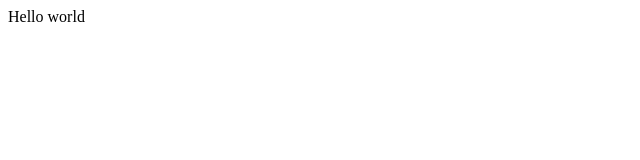
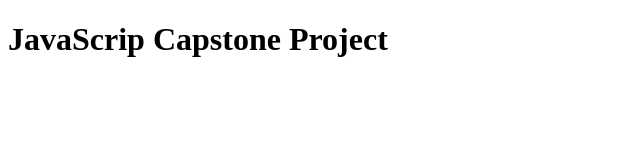
Before and after one commit to micposso/JS-Capstone-Project-Spring-2024-MidWood, a plain HTML site: page index.html in a window 1280 px wide. Shown: the whole page, without its empty margins (0-640 px from the left). Drawn offline with Linux system fonts and the light colour scheme.

Commit message:
Set up files

```diff
--- a/index.html
+++ b/index.html
@@ -9,8 +9,9 @@
 </head>
 
 <body>
-  Hello world
-  <script src="script.js"></script>
+<h1>JavaScrip Capstone Project</h1>
+
+<script src="script.js"></script>
 </body>
 
 </html>
```
